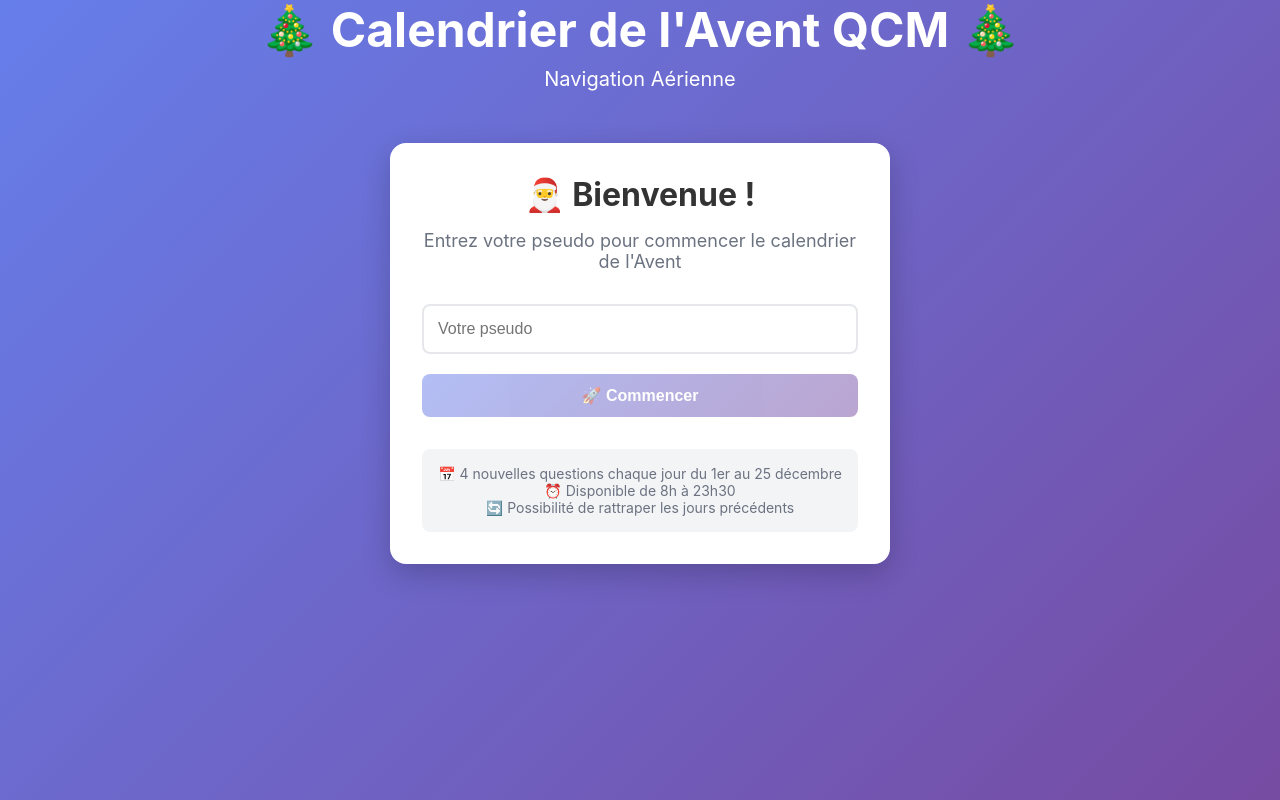
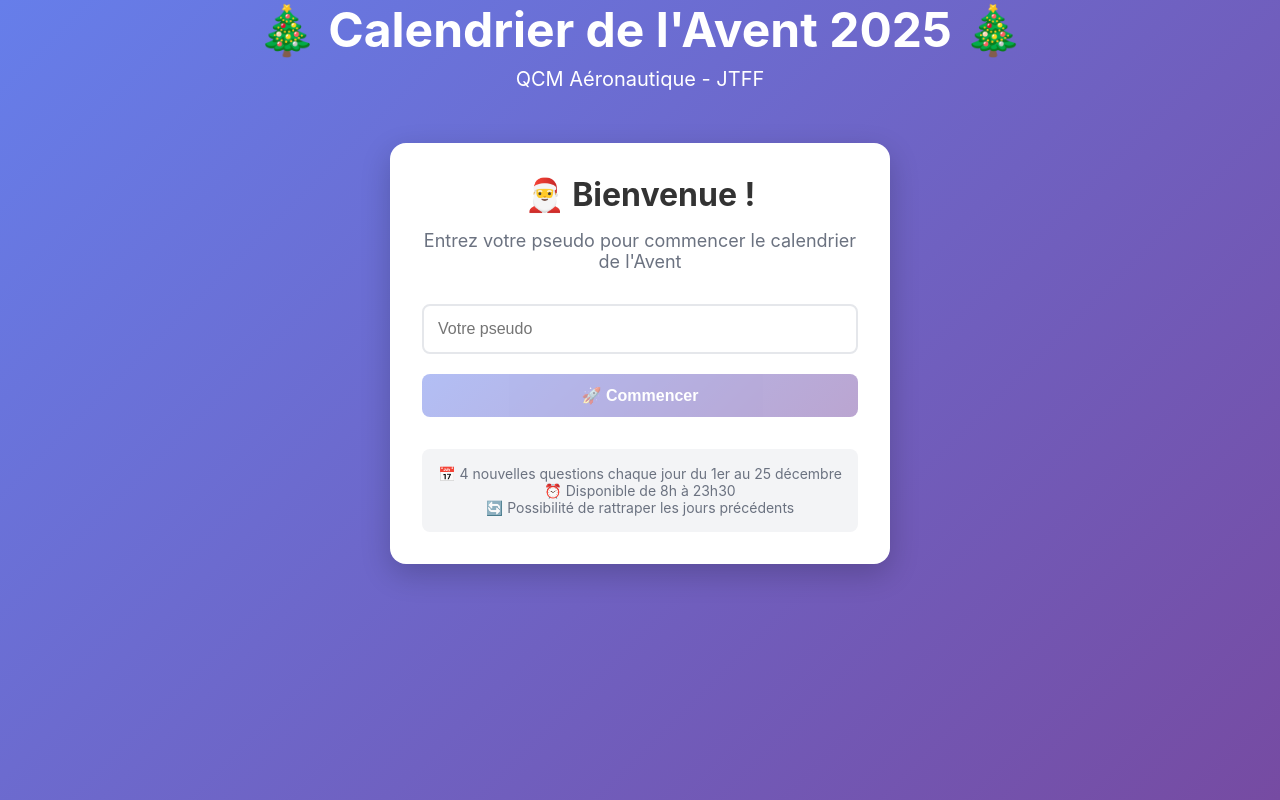
Before and after one commit to Cx260-AEW/Calendrier-avant-JTFF, a React (Vite) app in the folder frontend/: page / in a window 1280 px wide. Built offline with nearby package versions, Linux system fonts and the light colour scheme; the HTML template or start-up script is replaced by a standard one.

Commit message:
Update App.jsx

```diff
--- a/frontend/src/App.jsx
+++ b/frontend/src/App.jsx
@@ -43,8 +43,8 @@ function App() {
     <Router>
       <div className="app">
         <div className="christmas-header">
-          <h1>🎄 Calendrier de l'Avent QCM 🎄</h1>
-          <p style={{ fontSize: '20px', marginTop: '8px' }}>Navigation Aérienne</p>
+          <h1>🎄 Calendrier de l'Avent 2025 🎄</h1>
+          <p style={{ fontSize: '20px', marginTop: '8px' }}>QCM Aéronautique - JTFF</p>
         </div>
 
         {user && (
```
